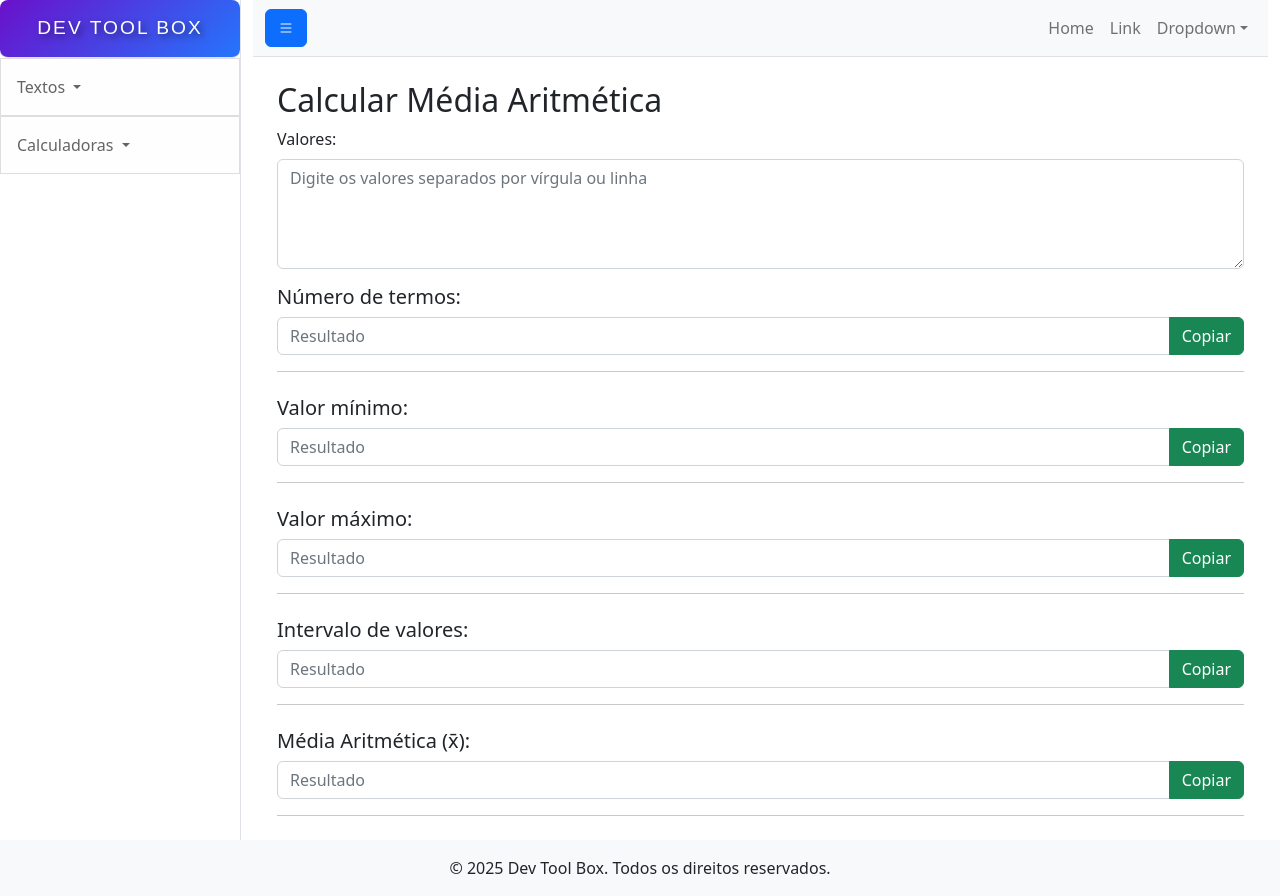
After one commit to JeffersonEstevo/DevToolBox, a Django app: page /media_aritmetica/ in a window 1280 px wide. The commit adds this page. Run offline with Django 4.2, Linux system fonts and the light colour scheme; some libraries are stand-ins or nearby versions.

Commit message:
Adicionando Calculadoras/media_aritmetica

```diff
--- /dev/null
+++ b/dev_tool_box/core/static/core/js/calculadoras/media_aritmetica.js
@@ -0,0 +1,34 @@
+document.getElementById("input-numbers").addEventListener("input", calculateResults);
+
+function calculateResults() {
+    const input = document.getElementById("input-numbers").value;
+    const values = input.split(/[\n,]+/).map(v => parseFloat(v.trim())).filter(v => !isNaN(v));
+
+    const numberOfTerms = values.length;
+    const minValue = Math.min(...values);
+    const maxValue = Math.max(...values);
+    const range = maxValue - minValue;
+    const meanValue = values.reduce((acc, val) => acc + val, 0) / numberOfTerms || 0;
+
+    document.getElementById("number-of-terms").value = numberOfTerms || "Nenhum valor";
+    document.getElementById("min-value").value = numberOfTerms ? minValue : "Nenhum valor";
+    document.getElementById("max-value").value = numberOfTerms ? maxValue : "Nenhum valor";
+    document.getElementById("range-values").value = numberOfTerms ? range : "Nenhum valor";
+    document.getElementById("mean-value").value = numberOfTerms ? meanValue.toFixed(2) : "Nenhum valor";
+}
+
+// Função para copiar texto
+function copyToClipboard(elementId, alertId) {
+    const textToCopy = document.getElementById(elementId).value;
+    navigator.clipboard.writeText(textToCopy).then(() => {
+        const alert = document.getElementById(alertId);
+        alert.classList.remove("d-none");
+        setTimeout(() => alert.classList.add("d-none"), 2000);
+    });
+}
+
+document.getElementById("copy-terms").addEventListener("click", () => copyToClipboard("number-of-terms", "copy-alert-terms"));
+document.getElementById("copy-min").addEventListener("click", () => copyToClipboard("min-value", "copy-alert-min"));
+document.getElementById("copy-max").addEventListener("click", () => copyToClipboard("max-value", "copy-alert-max"));
+document.getElementById("copy-range").addEventListener("click", () => copyToClipboard("range-values", "copy-alert-range"));
+document.getElementById("copy-mean").addEventListener("click", () => copyToClipboard("mean-value", "copy-alert-mean"));
--- a/dev_tool_box/core/templates/core/base.html
+++ b/dev_tool_box/core/templates/core/base.html
@@ -55,6 +55,7 @@
                         <ul class="dropdown-menu" aria-labelledby="dropdownMenuButton">
                             <li><a class="dropdown-item" href="{% url 'porcentagem' %}">Porcentagem</a></li>
                             <li><a class="dropdown-item" href="{% url 'regra_de_tres' %}">Regra de Três</a></li>
+                            <li><a class="dropdown-item" href="{% url 'media_aritmetica' %}">Média Aritmética</a></li>
                         </ul>
                     </div>
 
--- /dev/null
+++ b/dev_tool_box/core/templates/core/calculadoras/media_aritmetica.html
@@ -0,0 +1,75 @@
+{% extends "core/base.html" %}
+{% load static %}
+
+{% block content %}
+<div class="container-fluid">
+    <h2 class="mt-4">Calcular Média Aritmética</h2>
+
+    <div class="mb-3">
+        <label for="input-numbers" class="form-label">Valores:</label>
+        <textarea id="input-numbers" class="form-control" rows="4" placeholder="Digite os valores separados por vírgula ou linha"></textarea>
+    </div>
+
+    <div class="mb-4">
+        <h5>Número de termos:</h5>
+        <div class="input-group mb-3">
+            <input type="text" id="number-of-terms" class="form-control" readonly placeholder="Resultado">
+            <button id="copy-terms" class="btn btn-success">Copiar</button>
+        </div>
+        <div id="copy-alert-terms" class="alert alert-success d-none" role="alert">
+            Resultado copiado com sucesso!
+        </div>
+        <hr>
+    </div>
+
+    <div class="mb-4">
+        <h5>Valor mínimo:</h5>
+        <div class="input-group mb-3">
+            <input type="text" id="min-value" class="form-control" readonly placeholder="Resultado">
+            <button id="copy-min" class="btn btn-success">Copiar</button>
+        </div>
+        <div id="copy-alert-min" class="alert alert-success d-none" role="alert">
+            Resultado copiado com sucesso!
+        </div>
+        <hr>
+    </div>
+
+    <div class="mb-4">
+        <h5>Valor máximo:</h5>
+        <div class="input-group mb-3">
+            <input type="text" id="max-value" class="form-control" readonly placeholder="Resultado">
+            <button id="copy-max" class="btn btn-success">Copiar</button>
+        </div>
+        <div id="copy-alert-max" class="alert alert-success d-none" role="alert">
+            Resultado copiado com sucesso!
+        </div>
+        <hr>
+    </div>
+
+    <div class="mb-4">
+        <h5>Intervalo de valores:</h5>
+        <div class="input-group mb-3">
+            <input type="text" id="range-values" class="form-control" readonly placeholder="Resultado">
+            <button id="copy-range" class="btn btn-success">Copiar</button>
+        </div>
+        <div id="copy-alert-range" class="alert alert-success d-none" role="alert">
+            Resultado copiado com sucesso!
+        </div>
+        <hr>
+    </div>
+
+    <div class="mb-4">
+        <h5>Média Aritmética (x̄):</h5>
+        <div class="input-group mb-3">
+            <input type="text" id="mean-value" class="form-control" readonly placeholder="Resultado">
+            <button id="copy-mean" class="btn btn-success">Copiar</button>
+        </div>
+        <div id="copy-alert-mean" class="alert alert-success d-none" role="alert">
+            Resultado copiado com sucesso!
+        </div>
+        <hr>
+    </div>
+
+    <script src="{% static 'core/js/calculadoras/media_aritmetica.js' %}"></script>
+</div>
+{% endblock %}
--- a/dev_tool_box/core/templates/core/calculadoras/regra_de_tres.html
+++ b/dev_tool_box/core/templates/core/calculadoras/regra_de_tres.html
@@ -21,7 +21,7 @@
             <input type="text" id="value-x" class="form-control" readonly placeholder="Resultado">
         </div>
         <div class="input-group mb-3">
-            <button id="calculate-rule" class="btn btn-primary">Calcular</button>
+            <button id="calculate-rule" class="btn btn-primary me-2">Calcular</button>
             <button id="copy-rule" class="btn btn-success">Copiar</button>
         </div>
         <div id="copy-alert-rule" class="alert alert-success d-none" role="alert">
--- a/dev_tool_box/core/urls.py
+++ b/dev_tool_box/core/urls.py
@@ -24,6 +24,7 @@ urlpatterns = [
 
     path('porcentagem/', views.porcentagem, name='porcentagem'),
     path('regra_de_tres/', views.regra_de_tres, name='regra_de_tres'),
+    path('media_aritmetica/', views.media_aritmetica, name='media_aritmetica'),
 ]
 
 if settings.DEBUG:
--- a/dev_tool_box/core/views.py
+++ b/dev_tool_box/core/views.py
@@ -52,3 +52,6 @@ def porcentagem(request):
 
 def regra_de_tres(request):
     return render(request, "core/calculadoras/regra_de_tres.html")
+
+def media_aritmetica(request):
+    return render(request, "core/calculadoras/media_aritmetica.html")
```
